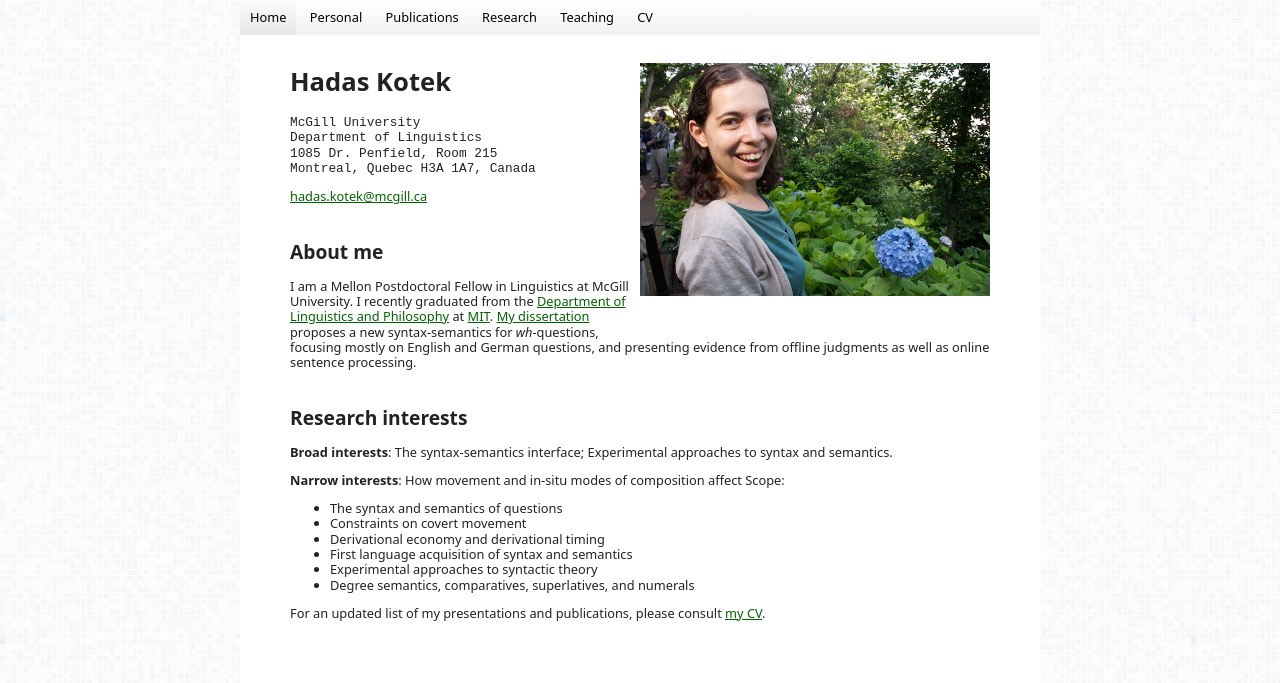
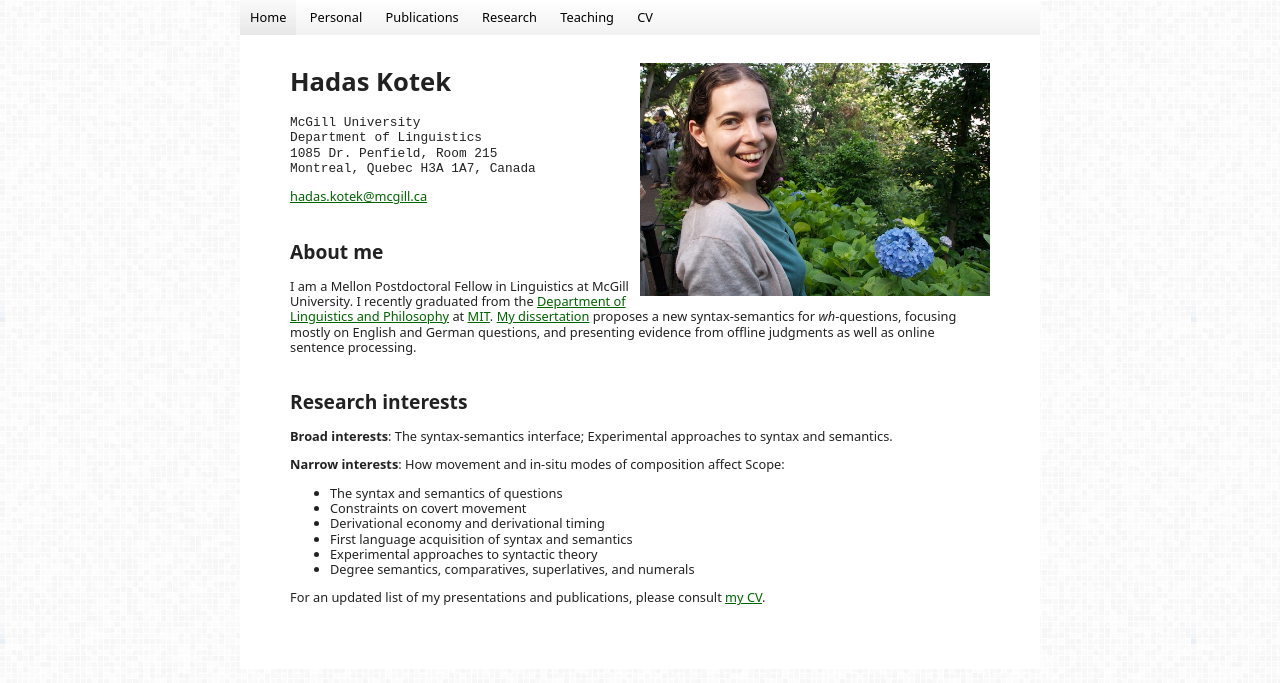
Before and after one commit to hkotek/hkotek.com, a Jekyll site: the page built from index.md, in a window 1280 px wide. Shown: the top 683 px of the page. Built offline with Jekyll 4.4.1, drawn with Linux system fonts in a browser that asks for light colours.

Commit message:
update css for nav spacing

```diff
--- a/css/main.css
+++ b/css/main.css
@@ -139,7 +139,7 @@
 	float: right;
 	max-width: 350px;
 	margin-left: 10px;
-	margin-bottom: 30px;
+	margin-bottom: 10px;
 }
 
 
@@ -176,7 +176,6 @@
 
 #menu ul li.active a, #menu ul li a:hover {
 	background: linear-gradient(rgba(250,250,250,0.9),rgba(230,230,230,0.9));
-
 }
 
 
@@ -300,6 +299,11 @@
 	#content {
 		padding: 40px 20px 20px 20px;
 	}
+
+	#menu ul li a {
+		padding-right: 5px;
+		padding-left: 5px;
+	}
 }
 
 /*@media only screen and (max-width: 320px) {
```
